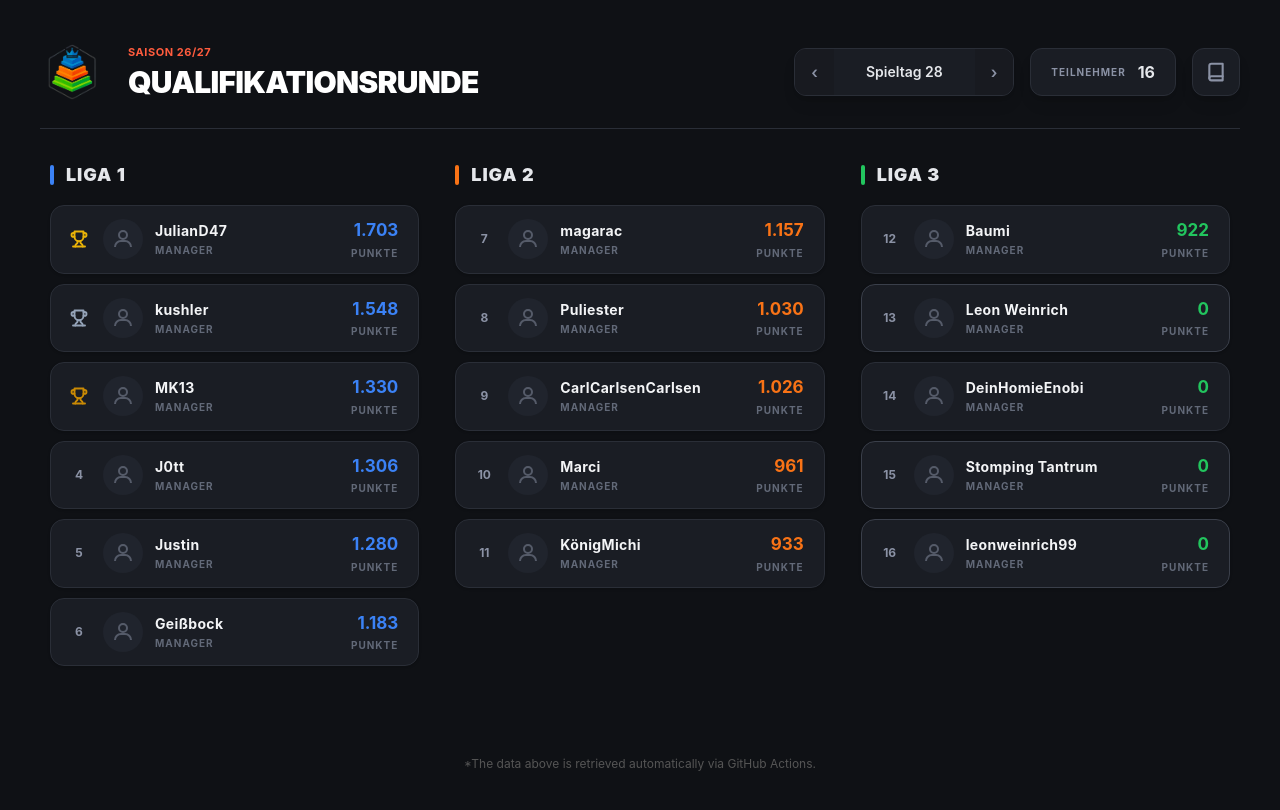
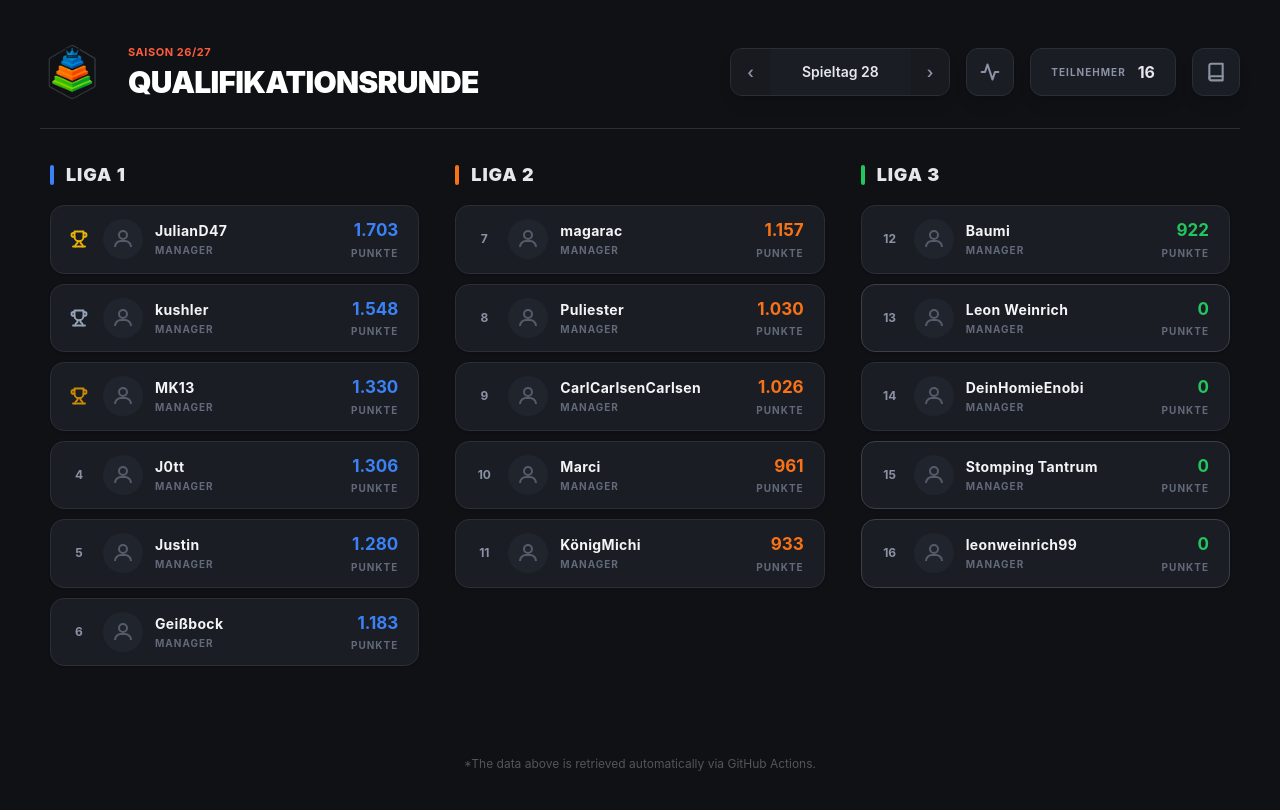
Before and after one commit to leonweinrich99/kickbase_ligasystem, a React app in the folder frontend/: page / in a window 1280 px wide. Built offline with nearby package versions, Linux system fonts and the light colour scheme; the HTML template or start-up script is replaced by a standard one.

Commit message:
Fix: Restore missing Features NavLink in Header

```diff
--- a/frontend/src/App.jsx
+++ b/frontend/src/App.jsx
@@ -44,6 +44,17 @@ const Header = ({ matchday, participants }) => (
         <span className="px-4 sm:px-8 text-[11px] sm:text-sm text-gray-200 whitespace-nowrap">Spieltag {matchday}</span>
         <button className="px-3 sm:px-4 h-full text-[#8b92a5] hover:text-white transition-colors bg-[#181a20]">&rsaquo;</button>
       </div>
+
+      {/* Features Button */}
+      <NavLink
+        to="/features"
+        className="bg-[#1a1d24] border border-[#2a2e37] rounded-xl w-12 h-12 flex justify-center items-center text-[#8b92a5] hover:text-[#4ba6ff] hover:border-[#4ba6ff] transition-all shadow-lg group"
+        title="Trading Features ansehen"
+      >
+        <svg width="20" height="20" viewBox="0 0 24 24" fill="none" stroke="currentColor" strokeWidth="2.5" strokeLinecap="round" strokeLinejoin="round" className="group-hover:scale-110 transition-transform">
+          <path d="M22 12h-4l-3 9L9 3l-3 9H2"></path>
+        </svg>
+      </NavLink>
 
       {/* Teilnehmer Kachel */}
       <div className="bg-[#1a1d24] border border-[#2a2e37] rounded-xl px-4 sm:px-5 h-12 shadow-lg flex items-center gap-3 min-w-0">
```
